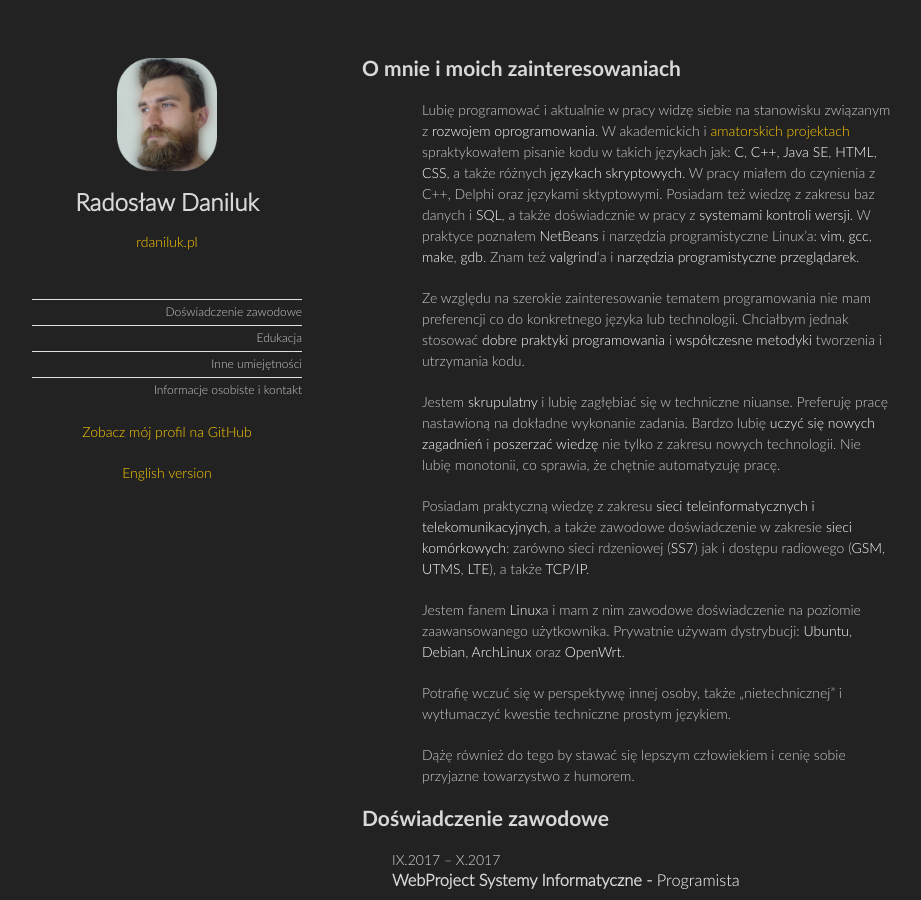
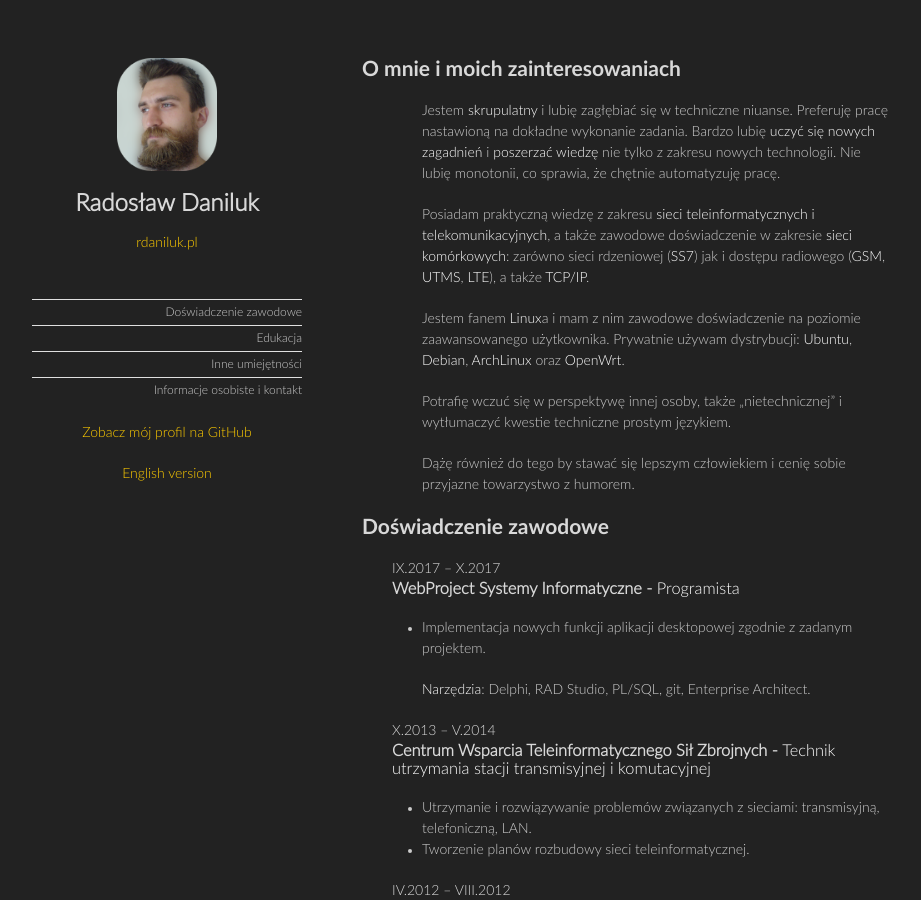
Before and after one commit to radek-daniluk/radek-daniluk.github.io, a Jekyll site: the page built from index.md, in a window 1280 px wide and 900 px high. Shown: the whole window, without its empty margins (178-1099 px from the left). Built offline with Jekyll 4.4.1, drawn with Linux system fonts in a browser that asks for light colours; a script that is not in the unit is left out; our own code applies the rules of GitHub Pages for plain Markdown files.

Commit message:
updated text

```diff
--- a/index.md
+++ b/index.md
@@ -17,10 +17,6 @@ a:
 ---
 
 ## <a name="o_mnie"></a>{{ page.h.about }}
-
-Lubię programować i aktualnie w pracy widzę siebie na stanowisku związanym z **rozwojem oprogramowania**. W akademickich i [amatorskich projektach]({{ site.projects_url }}) spraktykowałem pisanie kodu w takich językach jak: **C**, **C++**, **Java&nbsp;SE**, **HTML**, **CSS**, a także różnych **językach skryptowych**. W pracy miałem do czynienia z C++, Delphi oraz językami sktyptowymi. Posiadam też wiedzę z zakresu baz danych i **SQL**, a także doświadcznie w pracy z **systemami kontroli wersji**. W praktyce poznałem **NetBeans** i narzędzia programistyczne Linux'a: **vim**, **gcc**, **make**, **gdb**. Znam też **valgrind**'a i **narzędzia programistyczne przeglądarek**.
-
-Ze względu na szerokie zainteresowanie tematem programowania nie mam preferencji co do konkretnego języka lub technologii. Chciałbym jednak stosować **dobre praktyki programowania** i **współczesne metodyki** tworzenia i utrzymania kodu.
 
 Jestem **skrupulatny** i lubię zagłębiać się w techniczne niuanse. Preferuję pracę nastawioną na dokładne wykonanie zadania. Bardzo lubię **uczyć się nowych zagadnień** i **poszerzać wiedzę** nie tylko z zakresu nowych technologii. Nie lubię monotonii, co sprawia, że chętnie automatyzuję pracę.
 
```
Also changed, not shown: english.md (+0 -4 lines).
